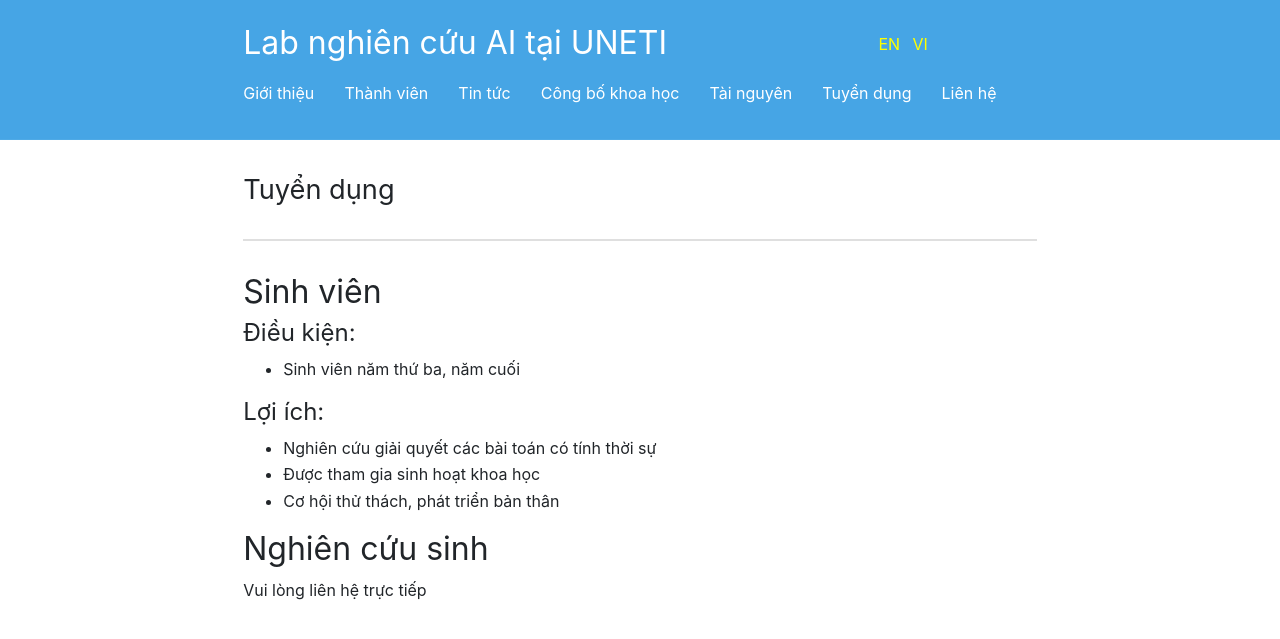
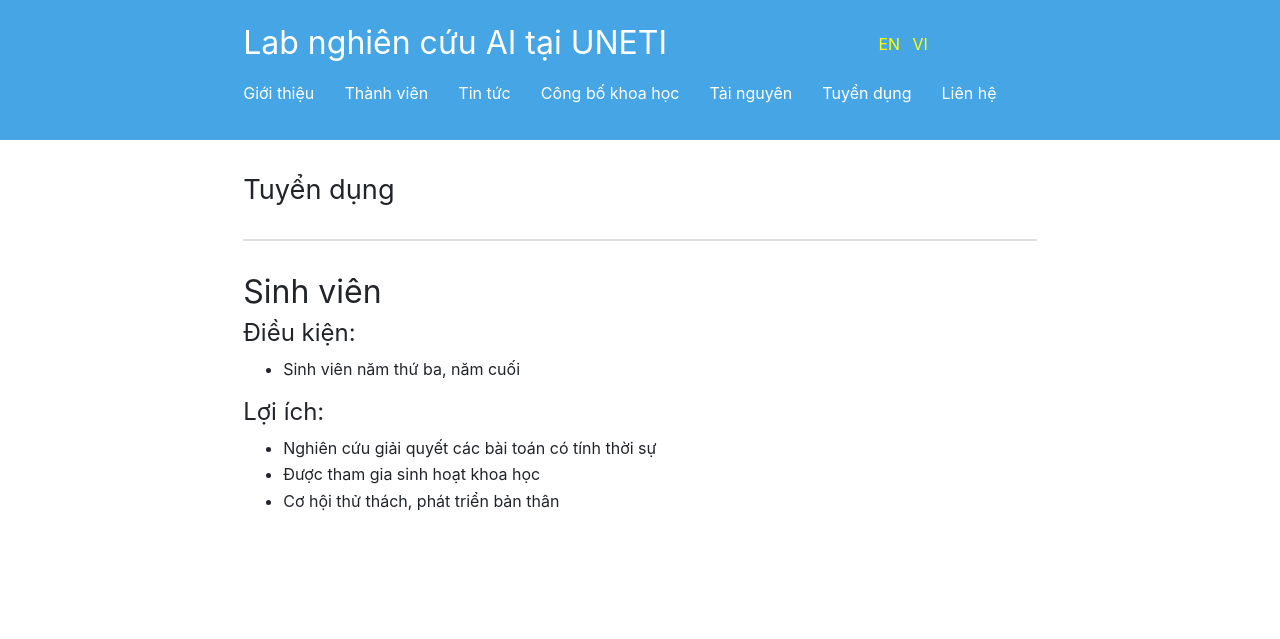
Before and after one commit to unetilab/unetilab.github.io, a Jekyll site: the page built from vi/Recruitment.md, in a window 1280 px wide. Shown: the top 639 px of the page. Built offline with Jekyll 4.4.1, drawn with Linux system fonts in a browser that asks for light colours; nearby versions of some CDN libraries; library files that are not in the unit come from our copies.

Commit message:
Update Recruitment.md

```diff
--- a/vi/Recruitment.md
+++ b/vi/Recruitment.md
@@ -16,6 +16,3 @@
 * Nghiên cứu giải quyết các bài toán có tính thời sự
 * Được tham gia sinh hoạt khoa học
 * Cơ hội thử thách, phát triển bản thân
-
-## Nghiên cứu sinh
-Vui lòng liên hệ trực tiếp
```
